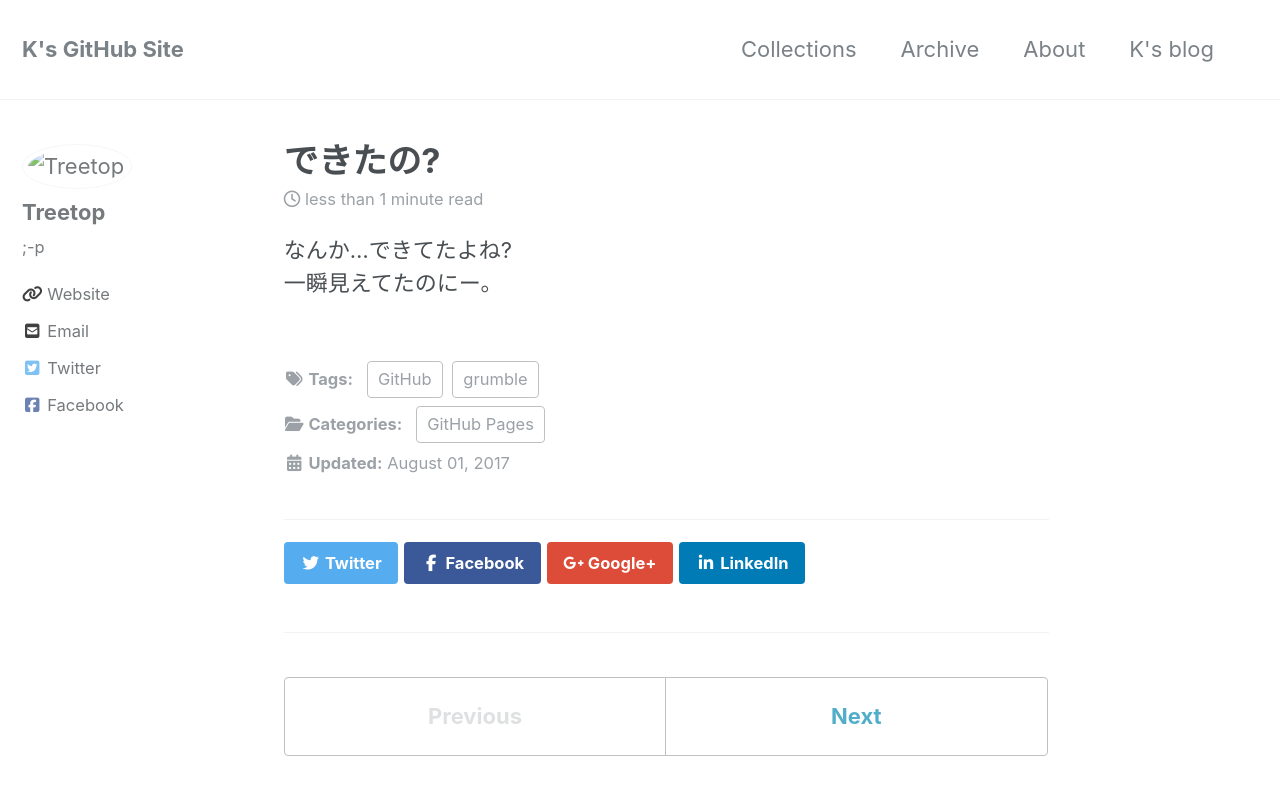
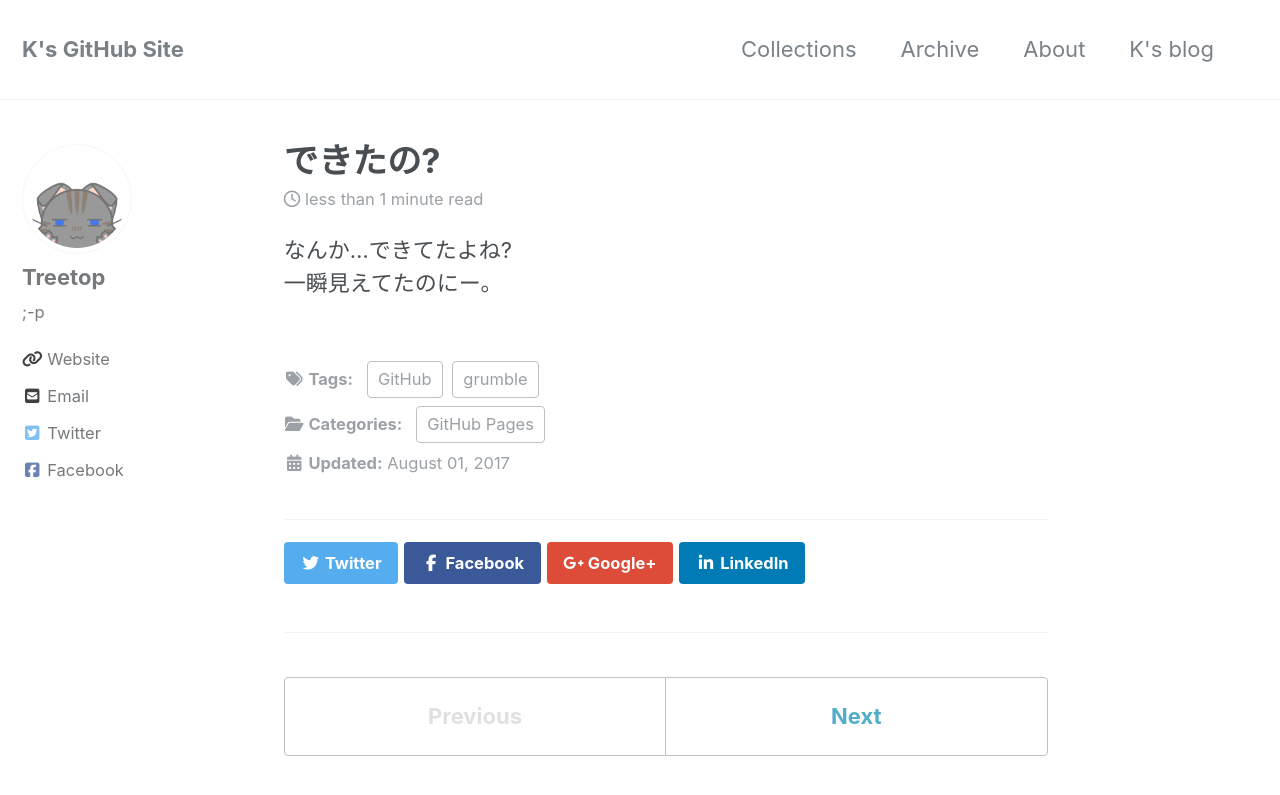
Before and after one commit to laureltreetop/laureltreetop.github.io, a Jekyll site: the page built from _posts/2017-08-01-post.md, in a window 1280 px wide and 900 px high. Shown: the top 795 px of the window. Built offline with Jekyll 4.4.1, drawn with Linux system fonts in a browser that asks for light colours; nearby versions of some CDN libraries.

Commit message:
Update authors.yml

```diff
--- a/_data/authors.yml
+++ b/_data/authors.yml
@@ -3,6 +3,6 @@ Treetop:
   uri: "http://blog.treetop.to"
   email: ""
   bio: ";-p"
-  avatar: "/images/avatar-treetop.png"
+  avatar: "/assets/images/avatar-treetop.png"
   twitter: "ginkgoTreetop"
   facebook: "ginkgotreetop"
```
